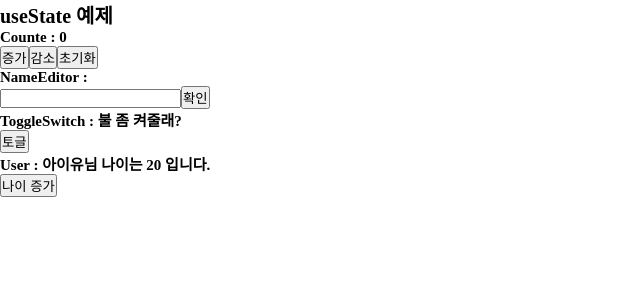
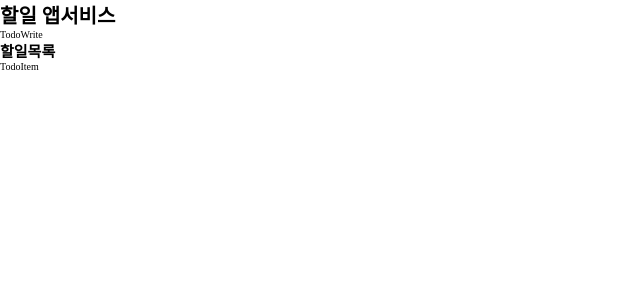
Before and after one commit to suha720/til_react_cra_ts, a React (Create React App) app: page / in a window 1280 px wide. Shown: the top 300 px of the page, without its empty margins (0-640 px from the left). Built offline with nearby package versions, Linux system fonts and the light colour scheme.

Commit message:
[docs] useState 의 이해

```diff
--- a/src/App.tsx
+++ b/src/App.tsx
@@ -1,16 +1,43 @@
-import Counter from './components/Counter';
-import NameEditor from './components/NameEditor';
-import ToggleSwitch from './components/ToggleSwitch';
-import User from './components/User';
+import { useState } from 'react';
+import TodoList from './components/todos/TodoList';
+import TodoWrite from './components/todos/TodoWrite';
+
+// 1.  type 으로 하겠다.
+export type TodoType = { id: string; titel: string; completed: boolean };
+// 2. interface 으로 하겠다.
+export interface ITodoType {
+  id: string;
+  titel: string;
+  completed: boolean;
+}
 
 function App(): JSX.Element {
+  // ts 자리
+  // {id: "", title: "", completed:false}
+  const [todos, setTodos] = useState<(ITodoType | TodoType)[]>([]);
+
+  // todos 를 업데이트 하는 함수
+  const handleTodoUpdate = (): void => {
+    // setTodos(???)
+  };
+  // todo 목록에서 실행할 함수들
+  const onToggle = (): void => {
+    console.log('a');
+  };
+  const onDelte = (): void => {
+    console.log('a');
+  };
+  const onEdit = (): void => {
+    console.log('a');
+  };
+  // tsx 자리
   return (
     <div>
-      <h1>useState 예제</h1>
-      <Counter />
-      <NameEditor />
-      <ToggleSwitch />
-      <User />
+      <h1>할일 앱서비스</h1>
+      <div>
+        <TodoWrite setTodos={setTodos} handleTodoUpdate={handleTodoUpdate} />
+        <TodoList todos={todos} onToggle={onToggle} onDelte={onDelte} onEdit={onEdit} />
+      </div>
     </div>
   );
 }
--- /dev/null
+++ b/src/components/todos/TodoItem.tsx
@@ -0,0 +1,10 @@
+type TodoEmotionpRops = {
+  onToggle: () => void;
+  onDelte: () => void;
+  onEdit: () => void;
+};
+const TodoItem = ({ onToggle, onDelte, onEdit }: TodoEmotionpRops) => {
+  return <div>TodoItem</div>;
+};
+
+export default TodoItem;
--- /dev/null
+++ b/src/components/todos/TodoList.tsx
@@ -0,0 +1,20 @@
+import { TodoType } from './types/todoType';
+import TodoItem from './TodoItem';
+
+type TodoListProps = {
+  todos: TodoType[];
+  onToggle: () => void;
+  onDelte: () => void;
+  onEdit: () => void;
+};
+
+const TodoList = ({ todos, onToggle, onDelte, onEdit }: TodoListProps): JSX.Element => {
+  return (
+    <div>
+      <h2>할일목록</h2>
+      <TodoItem onToggle={onToggle} onDelte={onDelte} onEdit={onEdit} />
+    </div>
+  );
+};
+
+export default TodoList;
--- /dev/null
+++ b/src/components/todos/TodoWrite.tsx
@@ -0,0 +1,12 @@
+import { TodoType } from "./types/todoType";
+
+type TodoWriteProps = {
+  setTodos: React.Dispatch<React.SetStateAction<TodoType[]>>;
+  handleTodoUpdate: () => void;
+};
+
+const TodoWrite = ({ setTodos, handleTodoUpdate }: TodoWriteProps) => {
+  return <div>TodoWrite</div>;
+};
+
+export default TodoWrite;
--- /dev/null
+++ b/src/components/todos/types/todoType.ts
@@ -0,0 +1,8 @@
+// 1.  type 으로 하겠다.
+export type TodoType = { id: string; titel: string; completed: boolean };
+// 2. interface 으로 하겠다.
+export interface ITodoType {
+  id: string;
+  titel: string;
+  completed: boolean;
+}
--- a/tsconfig.json
+++ b/tsconfig.json
@@ -1,5 +1,11 @@
 {
   "compilerOptions": {
+    "baseUrl": "src",
+    // 프로젝트의 기본 경로
+    "paths": {
+      "@/*": ["*"], // @/ 로 src 폴더 전체를 참조
+      "@types/*": ["types/*"] // @types 로 src/types 참조
+    },
     "target": "es5",
     "lib": ["dom", "dom.iterable", "esnext"],
     "allowJs": true,
```
Also changed, not shown: 1 other file (tests, documents, lock files or other folders).
